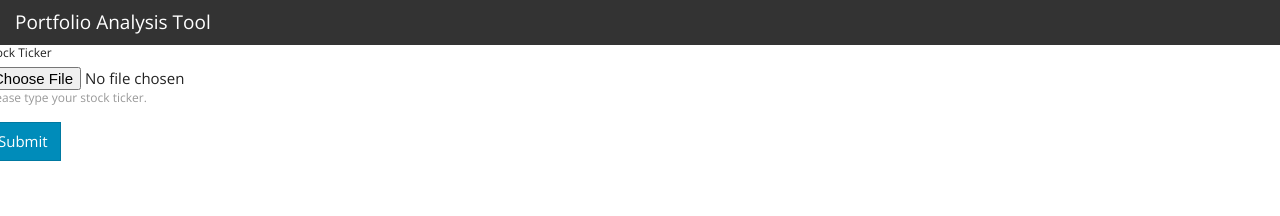
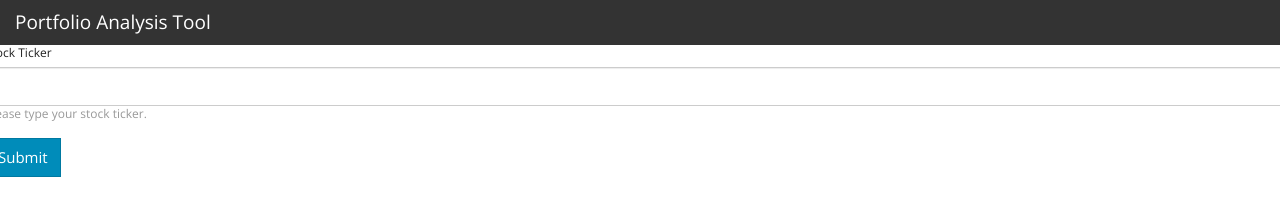
Before and after one commit to UCCoders/PortfolioAnalysisTool, a plain HTML site: page index.html in a window 1280 px wide. Drawn offline with nearby package versions, Linux system fonts and the light colour scheme.

Commit message:
Update index.html

```diff
--- a/index.html
+++ b/index.html
@@ -22,9 +22,9 @@
             <form>
                 <fieldset>
                   <div class="form-group">
-                    <label for="exampleInputFile">Stock Ticker</label>
-                    <input type="file" class="form-control-file" id="exampleInputFile" aria-describedby="fileHelp">
-                    <small id="fileHelp" class="form-text text-muted">Please type your stock ticker.</small>
+                    <label for="ticker">Stock Ticker</label>
+                    <input type="text" class="form-control" id="ticker" aria-describedby="tickerHelp">
+                    <small id="tickerHelp" class="form-text text-muted">Please type your stock ticker.</small>
                   </div>
 
                   <button type="submit" class="btn btn-primary">Submit</button>
```
